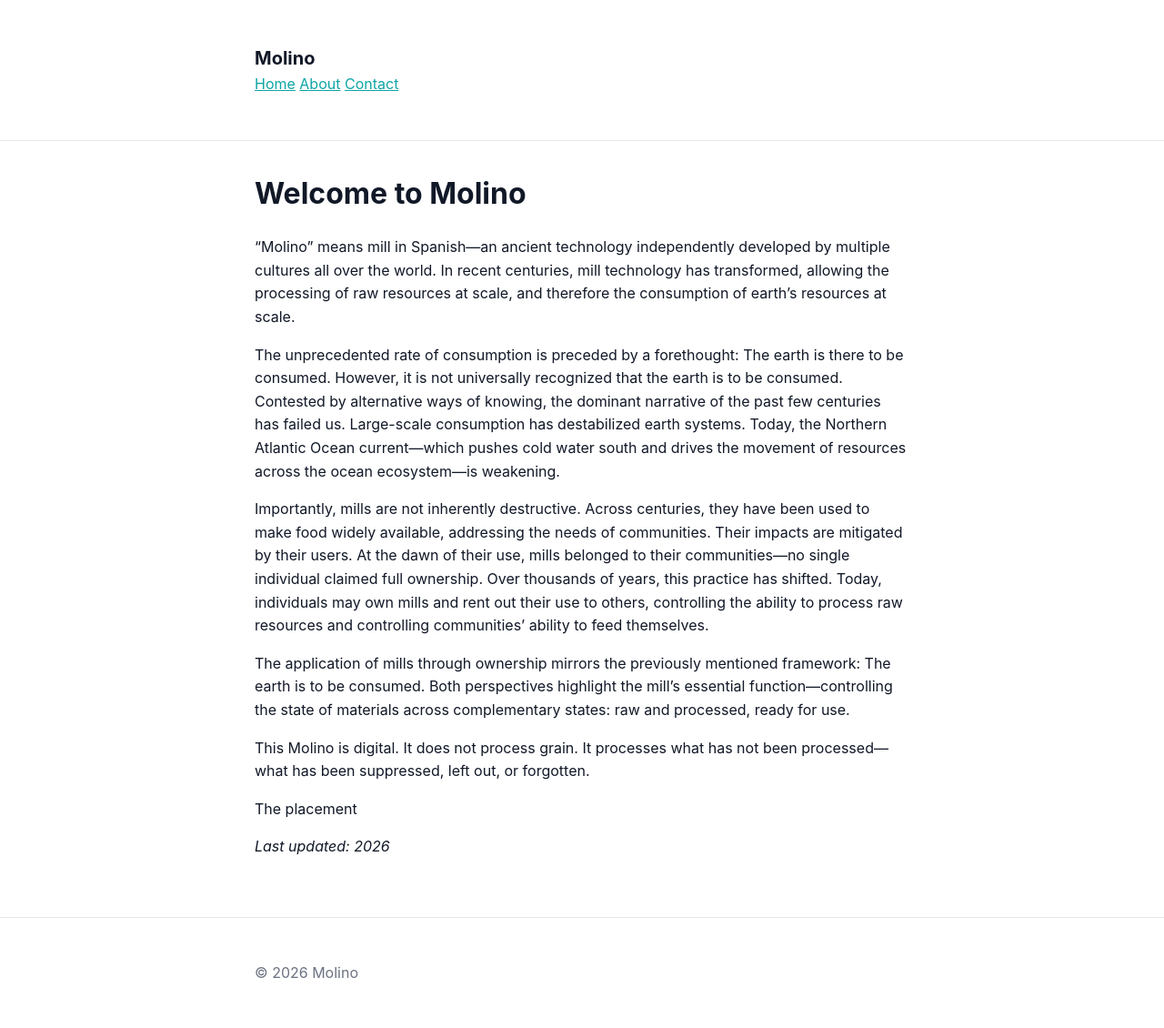
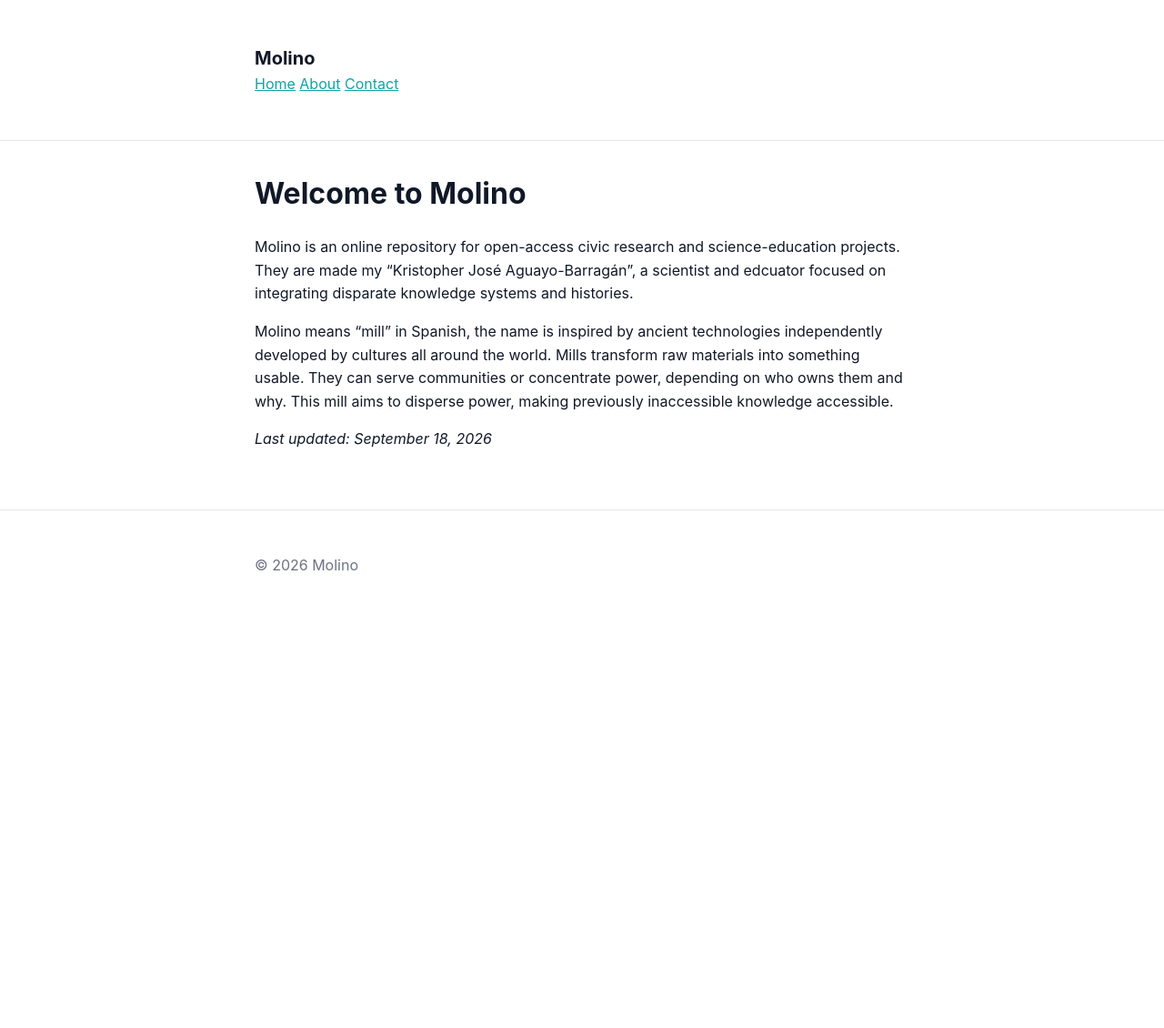
Before and after one commit to krisaguayo-cipac/Molino, a Jekyll site: the page built from index.md, in a window 1280 px wide. Shown: the whole page at 91% size. Built offline with Jekyll 4.4.1, drawn with Linux system fonts in a browser that asks for light colours; after the commit the page ends 900 px from its top, so only the background shows below that.

Commit message:
Update index.md

```diff
--- a/index.md
+++ b/index.md
@@ -4,18 +4,8 @@
 ---
 
 # Welcome to Molino
-"Molino" means mill in Spanish—an ancient technology independently developed by multiple cultures all over the world. In recent centuries, mill technology has transformed, allowing the processing of raw resources at scale, and therefore the consumption of earth's resources at scale.
+Molino is an online repository for open-access civic research and science-education projects. They are made my "Kristopher José Aguayo-Barragán", a scientist and edcuator focused on integrating disparate knowledge systems and histories.
 
-The unprecedented rate of consumption is preceded by a forethought: The earth is there to be consumed. However, it is not universally recognized that the earth is to be consumed. Contested by alternative ways of knowing, the dominant narrative of the past few centuries has failed us. Large-scale consumption has destabilized earth systems. Today, the Northern Atlantic Ocean current—which pushes cold water south and drives the movement of resources across the ocean ecosystem—is weakening.
+Molino means "mill" in Spanish, the name is inspired by ancient technologies independently developed by cultures all around the world. Mills transform raw materials into something usable. They can serve communities or concentrate power, depending on who owns them and why. This mill aims to disperse power, making previously inaccessible knowledge accessible.
 
-Importantly, mills are not inherently destructive. Across centuries, they have been used to make food widely available, addressing the needs of communities. Their impacts are mitigated by their users. At the dawn of their use, mills belonged to their communities—no single individual claimed full ownership. Over thousands of years, this practice has shifted. Today, individuals may own mills and rent out their use to others, controlling the ability to process raw resources and controlling communities' ability to feed themselves.
-
-The application of mills through ownership mirrors the previously mentioned framework: The earth is to be consumed. Both perspectives highlight the mill's essential function—controlling the state of materials across complementary states: raw and processed, ready for use.
-
-This Molino is digital. It does not process grain. It processes what has not been processed—what has been suppressed, left out, or forgotten.
-
-
-
-The placement
-
-*Last updated: 2026*
+*Last updated: September 18, 2026*
```
